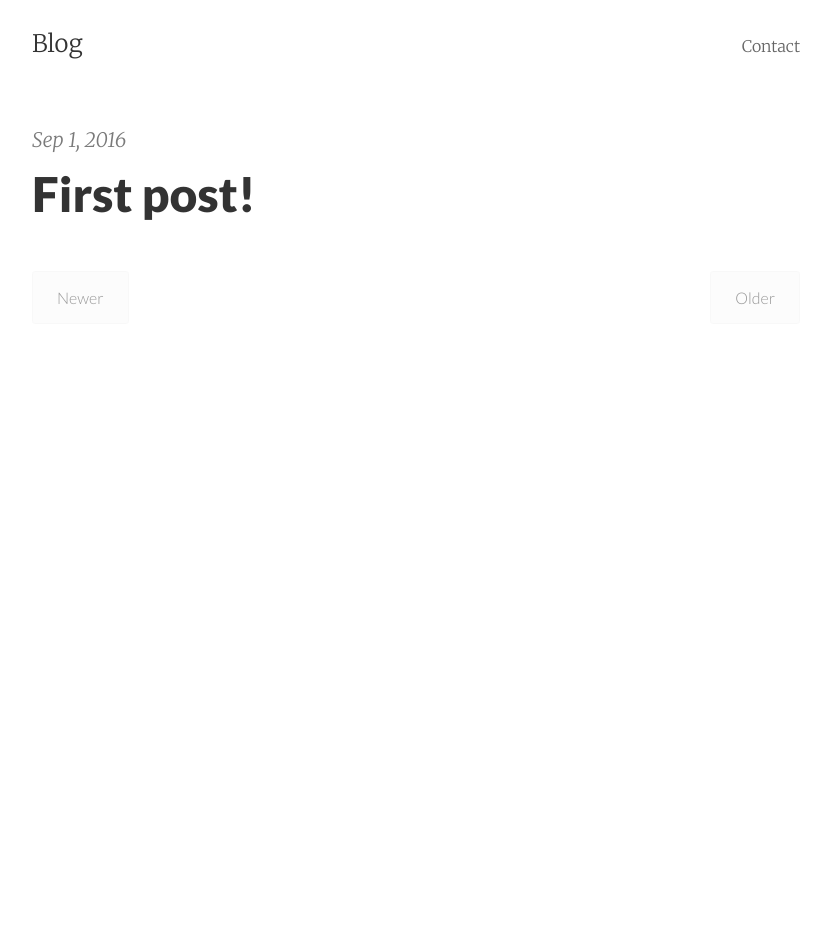
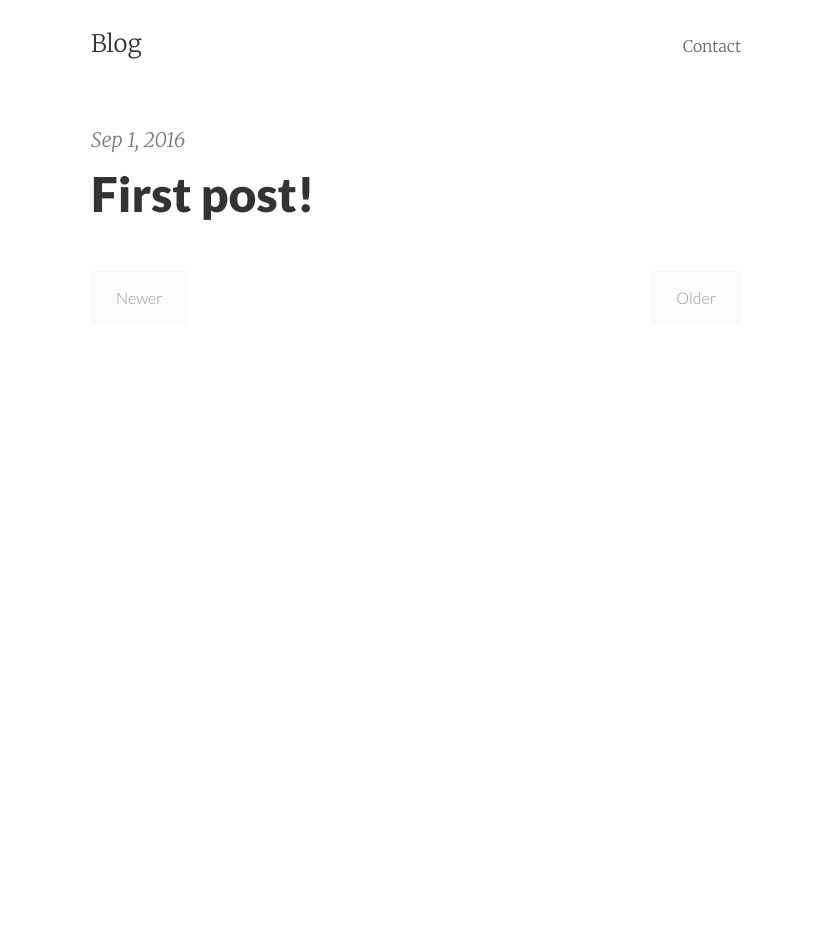
Before and after one commit to patrikward/patrikward.github.io, a Jekyll site: the page built from index.html, in a window 1280 px wide. Shown: the whole page, without its empty margins (224-1055 px from the left). Built offline with Jekyll 4.4.1, drawn with Linux system fonts in a browser that asks for light colours; the list of posts is cut into pages by our own code.

Commit message:
Update basscss.css

```diff
--- a/css/basscss.css
+++ b/css/basscss.css
@@ -120,7 +120,7 @@ strong, .bold {
 }
 
 .measure {
-  max-width: 48rem;
+  max-width: 650px;
 }
 
 .measure-narrow {
```
